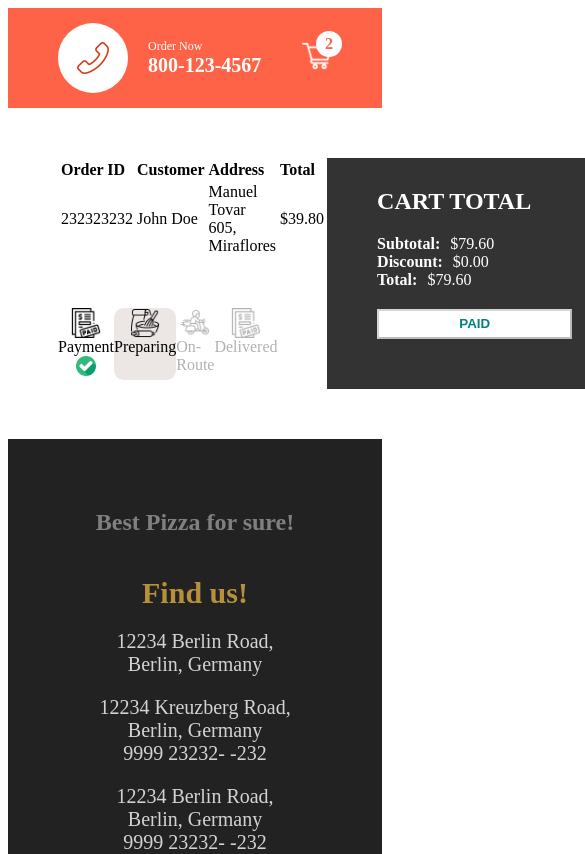
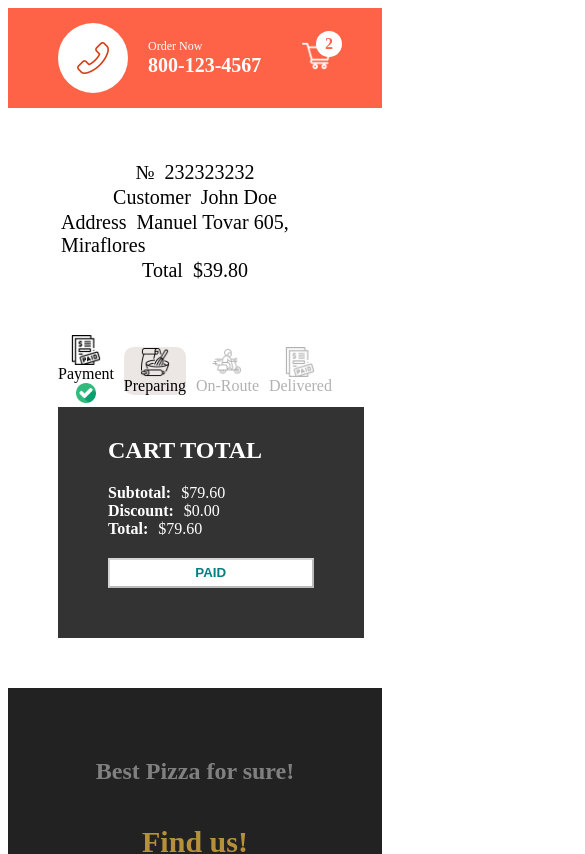
Before and after one commit to AldoCasareto/Pizza_NextJS, a Next.js app: page /orders/1 in a window 390 px wide. Shown: the top 854 px of the page, 585 px wide, since content can reach past the window. Built offline with nearby package versions, Linux system fonts and the light colour scheme.

Commit message:
finished design

```diff
--- a/styles/Cart.module.css
+++ b/styles/Cart.module.css
@@ -70,11 +70,11 @@
     justify-content: center;
   }
 
-  .trTitle{
+  .trTitle {
     display: none;
   }
 
-  .tr{
+  .tr {
     display: flex;
     flex-direction: column;
     align-items: center;
@@ -82,33 +82,94 @@
     margin-bottom: 20px;
   }
 
-  .imgContainer{
+  .imgContainer {
     width: 35vw;
     height: 35vw;
   }
 
-  .name,.total{
+  .name,
+  .total {
     font-size: 24px;
   }
 
-  .extras,.price,.quantity{
+  .extras,
+  .price,
+  .quantity {
     font-size: 22px;
   }
 
-  .price::before{
+  .price::before {
     content: "Price: ";
     font-weight: 500;
   }
-  .quantity::before{
+  .quantity::before {
     content: "Quantity: ";
     font-weight: 500;
   }
-  .total::before{
+  .total::before {
     content: "Total: ";
     font-weight: 500;
   }
 
-  .wrapper{
+  .wrapper {
     width: 100%;
   }
 }
+
+@media screen and (max-width: 480px) {
+  .container {
+    padding: 20px;
+    flex-direction: column;
+  }
+  .table {
+    display: flex;
+    flex-direction: column;
+    align-items: center;
+    justify-content: center;
+  }
+  .trTitle {
+    display: none;
+  }
+
+  .tr {
+    flex-direction: column;
+    align-items: center;
+    display: flex;
+    justify-content: center;
+    margin-bottom: 20px;
+  }
+  .name,
+  .total {
+    font-size: 24px;
+  }
+
+  .imgContainer {
+    width: 35vw;
+    height: 35vw;
+  }
+
+  .extras,
+  .price,
+  .quantity {
+    font-size: 22px;
+  }
+
+  .price::before {
+    content: "Price: ";
+    font-weight: 500;
+  }
+
+  .quantity::before {
+    content: "Quantity: ";
+    font-weight: 500;
+  }
+
+  .total::before {
+    content: "Total: ";
+    font-weight: 500;
+  }
+
+  .wrapper {
+    width: 75%;
+  }
+}
--- a/styles/Order.module.css
+++ b/styles/Order.module.css
@@ -74,7 +74,8 @@
   }
 }
 
-.undone .checkedIcon, .inProgress .checkedIcon {
+.undone .checkedIcon,
+.inProgress .checkedIcon {
   display: none;
 }
 
@@ -84,3 +85,53 @@
   flex-direction: column;
   opacity: 0.3;
 }
+
+@media screen and (max-width: 480px) {
+  .container {
+    flex-direction: column;
+  }
+  .trTitle {
+    display: none;
+  }
+  .tr {
+    display: flex;
+    flex-direction: column;
+    align-items: center;
+    justify-content: center;
+    font-size: 20px;
+  }
+  .id::before {
+    content: "№";
+    margin-right: 10px;
+    font-weight: 500;
+  }
+  .name::before {
+    content: "Customer";
+    margin-right: 10px;
+    font-weight: 500;
+  }
+  .address::before {
+    content: "Address";
+    margin-right: 10px;
+    font-weight: 500;
+  }
+  .total::before {
+    content: "Total";
+    margin-right: 10px;
+    font-weight: 500;
+  }
+  .row:last-child {
+    display: flex;
+    justify-content: space-between;
+    width: 100%;
+    align-items: center;
+  }
+
+  .right {
+    width: 75%;
+  }
+
+  .wrapper {
+    width: 100%;
+  }
+}
```
Also changed, not shown: styles/Product.module.css (+12 -1 lines).
